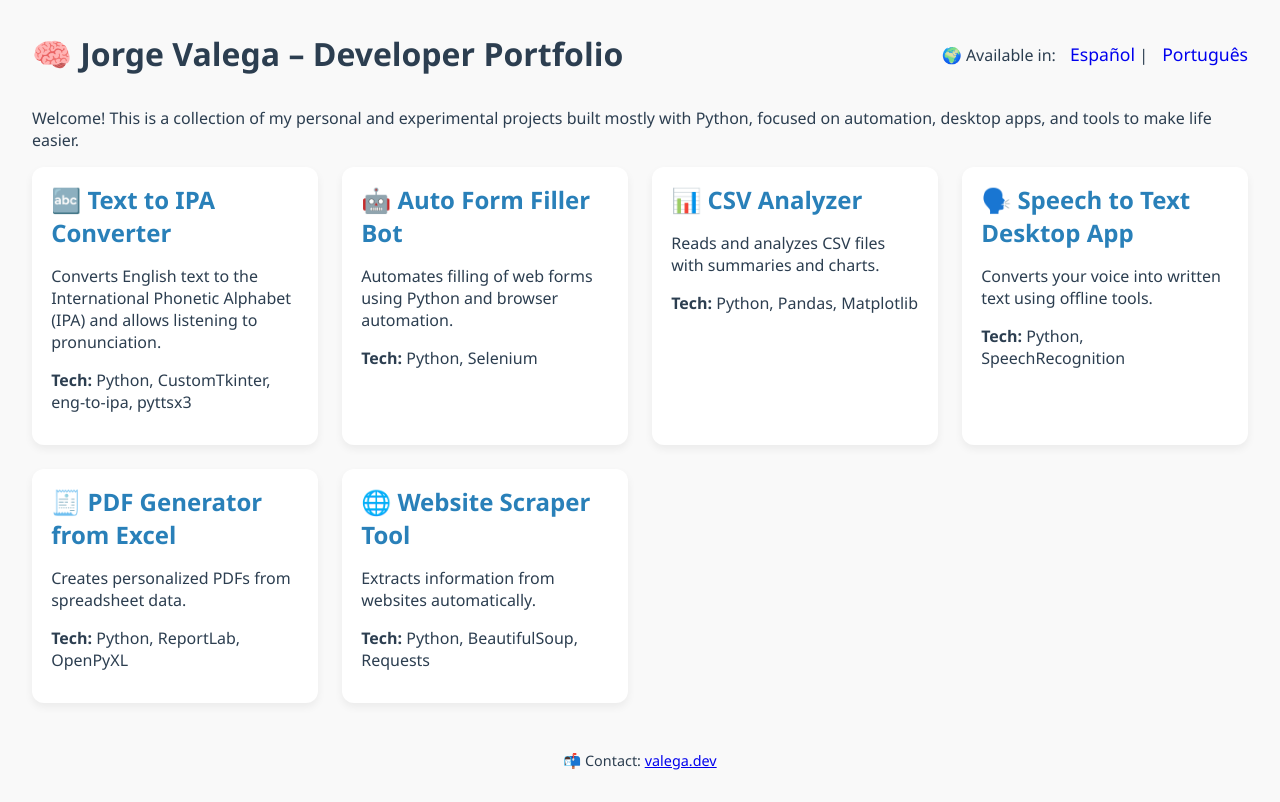
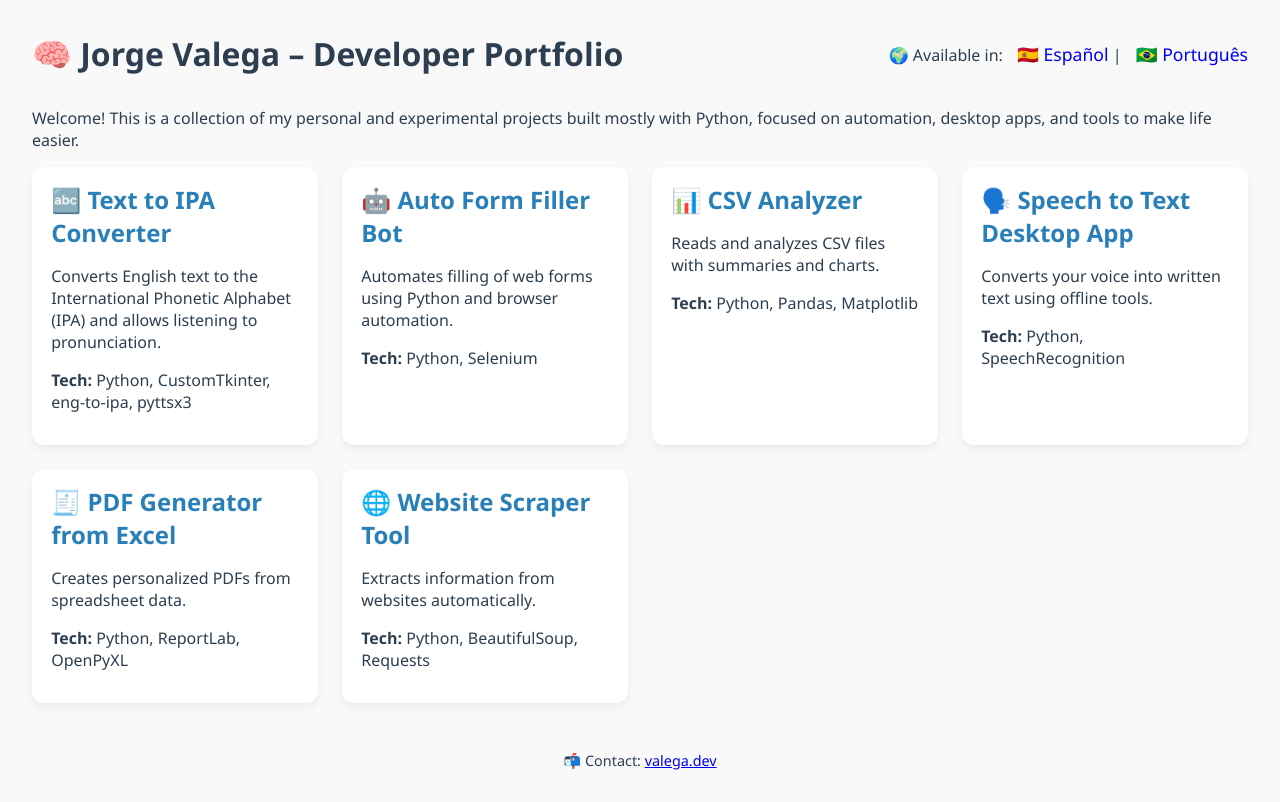
Before and after one commit to jorgevalega/jorgevalega, a plain HTML site: page docs/index.html in a window 1280 px wide. Drawn offline with Linux system fonts and the light colour scheme.

Commit message:
Update index.html
Update index.html

```diff
--- a/docs/index.html
+++ b/docs/index.html
@@ -68,9 +68,8 @@
     <h1>🧠 Jorge Valega – Developer Portfolio</h1>
     <div class="lang-switch">
       🌍 Available in:
-      <a href="index.es.html">Español</a>
-      |
-      <a href="index.pt.html">Português</a>
+      <a href="index.es.html">🇪🇸 Español</a> |
+      <a href="index.pt.html">🇧🇷 Português</a>
     </div>
   </header>
   <p>Welcome! This is a collection of my personal and experimental projects built mostly with Python, focused on automation, desktop apps, and tools to make life easier.</p>
```
